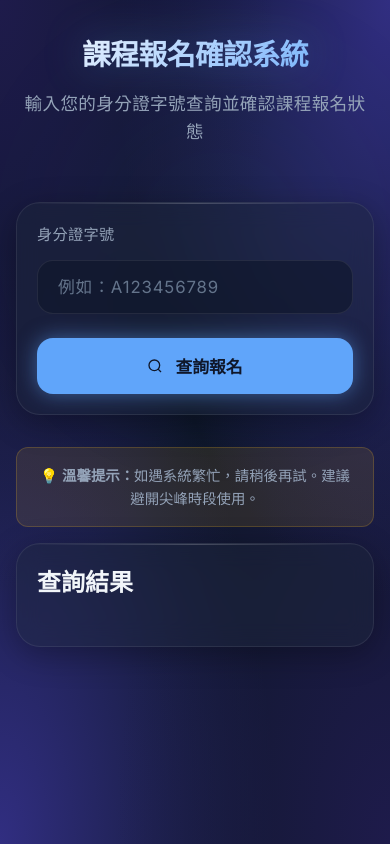
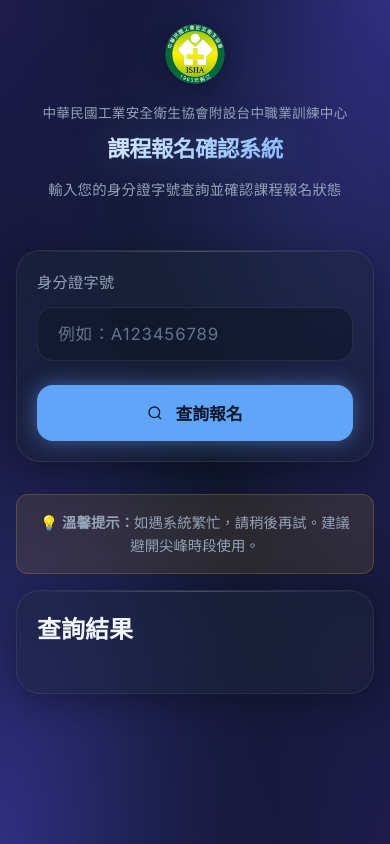
Before and after one commit to ISHA-TAICHUNG/registration-cancellation-system, a website: page public/index.html in a window 390 px wide. Drawn offline with Linux system fonts and the light colour scheme.

Commit message:
加入協會 logo、更新標題為完整機構名稱、優化行動版 header 排版

```diff
--- a/public/index.html
+++ b/public/index.html
@@ -4,8 +4,8 @@
 <head>
   <meta charset="UTF-8">
   <meta name="viewport" content="width=device-width, initial-scale=1.0">
-  <title>課程報名確認系統</title>
-  <meta name="description" content="課程報名確認系統 - 查詢並確認您的課程報名狀態">
+  <title>中華民國工業安全衛生協會附設台中職業訓練中心 - 課程報名確認系統</title>
+  <meta name="description" content="中華民國工業安全衛生協會附設台中職業訓練中心 - 課程報名確認系統，查詢並確認您的課程報名狀態">
   <link rel="preconnect" href="https://fonts.googleapis.com">
   <link rel="preconnect" href="https://fonts.gstatic.com" crossorigin>
   <link
@@ -100,12 +100,28 @@
 
     header {
       text-align: center;
-      margin-bottom: 3.5rem;
+      margin-bottom: 3rem;
       position: relative;
     }
 
+    .header-logo {
+      width: 80px;
+      height: 80px;
+      margin: 0 auto 1rem;
+      border-radius: 50%;
+      box-shadow: 0 4px 20px rgba(0, 0, 0, 0.3);
+    }
+
+    .org-name {
+      font-size: 1rem;
+      font-weight: 500;
+      color: var(--text-secondary);
+      margin-bottom: 0.5rem;
+      line-height: 1.5;
+    }
+
     h1 {
-      font-size: 2.5rem;
+      font-size: 1.8rem;
       font-weight: 700;
       margin-bottom: 0.75rem;
       background: linear-gradient(135deg, #fff 0%, var(--accent-primary) 100%);
@@ -118,7 +134,7 @@
 
     header p {
       color: var(--text-secondary);
-      font-size: 1.1rem;
+      font-size: 1rem;
       letter-spacing: 0.02em;
     }
 
@@ -610,11 +626,28 @@
     /* Responsive - 行動裝置優化 */
     @media (max-width: 640px) {
       .container {
-        padding: 2rem 1rem;
+        padding: 1.5rem 1rem;
+      }
+
+      /* Header 行動版 */
+      .header-logo {
+        width: 60px;
+        height: 60px;
+        margin-bottom: 0.75rem;
+      }
+
+      .org-name {
+        font-size: 0.85rem;
+        line-height: 1.4;
+        padding: 0 0.5rem;
       }
 
       h1 {
-        font-size: 1.8rem;
+        font-size: 1.4rem;
+      }
+
+      header p {
+        font-size: 0.9rem;
       }
 
       .card {
@@ -690,6 +723,8 @@
 <body>
   <div class="container">
     <header>
+      <img src="logo.png" alt="中華民國工業安全衛生協會" class="header-logo">
+      <p class="org-name">中華民國工業安全衛生協會附設台中職業訓練中心</p>
       <h1>課程報名確認系統</h1>
       <p>輸入您的身分證字號查詢並確認課程報名狀態</p>
     </header>
```
Also changed, not shown: logo.png (added), public/logo.png (added).
